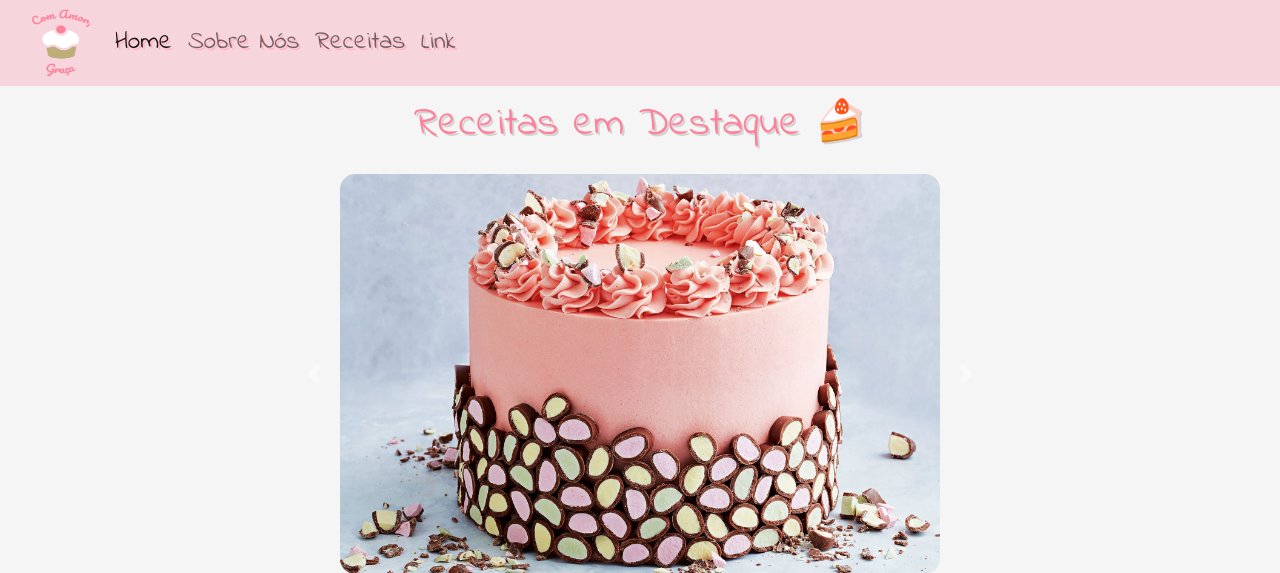
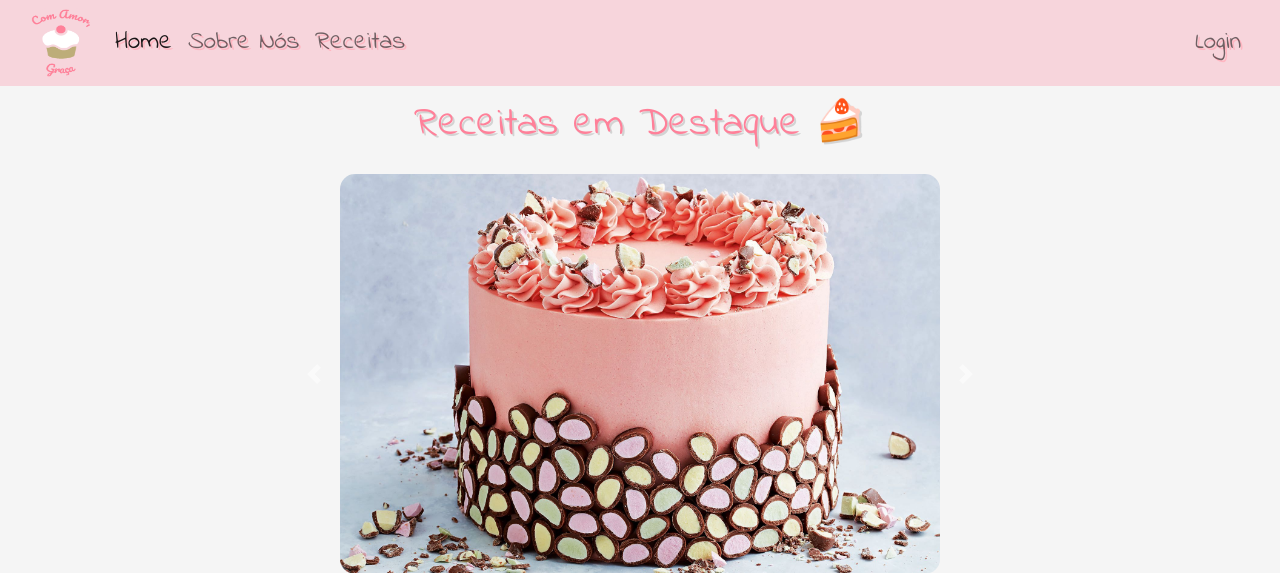
Before and after one commit to anacatbarbosa/project, a Flask app: page / in a window 1280 px wide. Shown: the top 573 px of the page. Run offline with Flask 2, Linux system fonts and the light colour scheme; data comes from the database, SQL or seed files in the repository; some libraries are stand-ins or nearby versions.

Commit message:
HTML CSS changes

```diff
--- a/flask_program/static/style.css
+++ b/flask_program/static/style.css
@@ -18,6 +18,10 @@
 
 .navbar-toggler-icon {
     opacity: 0.8;
+}
+
+.navbar-nav {
+  width: 100%;
 }
 
 body {
--- a/flask_program/templates/index.html
+++ b/flask_program/templates/index.html
@@ -35,8 +35,8 @@
                           <li class="nav-item">
                             <a class="nav-link" href="#">Receitas</a>
                           </li>
-                          <li class="nav-item">
-                            <a class="nav-link" href="#">Link</a>
+                          <li class="nav-item ms-auto">
+                            <a class="nav-link" href="#">Login</a>
                           </li>
                         </ul>
                       </div>
```
